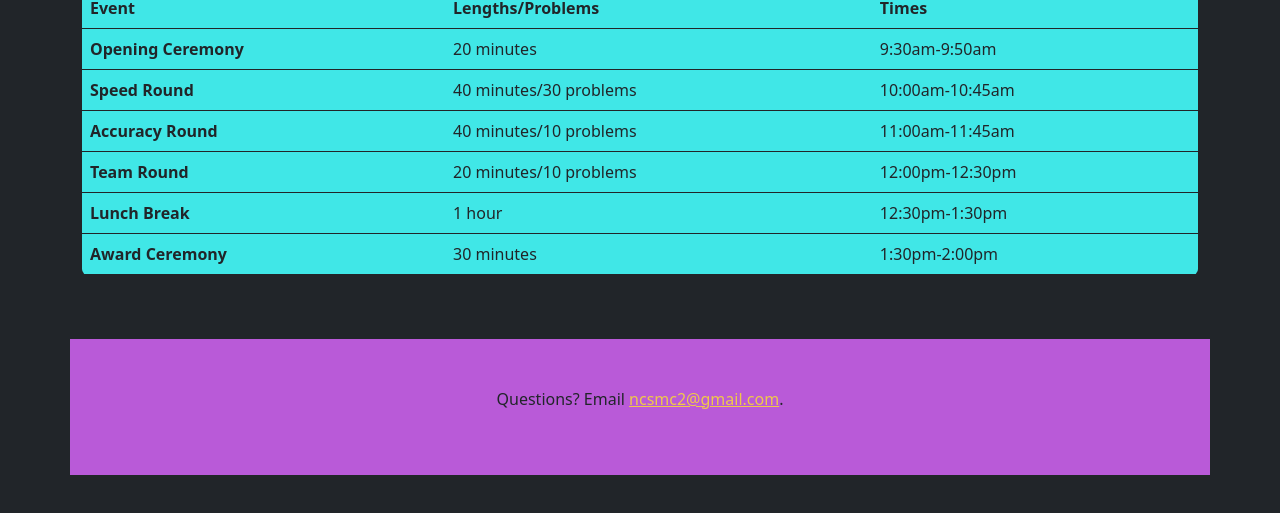
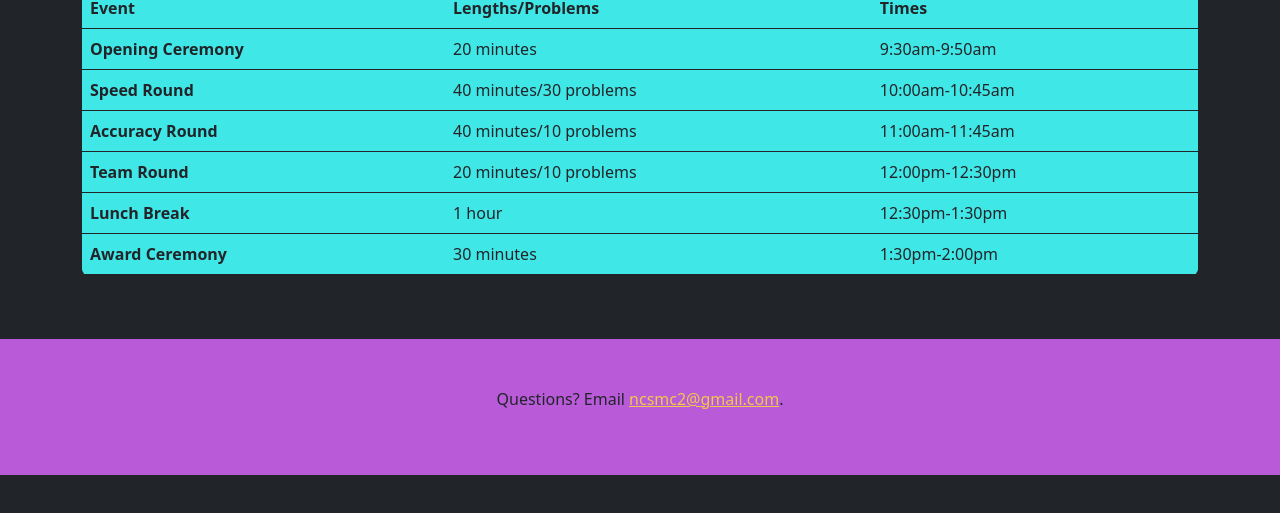
Before and after one commit to nc-smc-2/math-contest, a website: page schedule.html in a window 1280 px wide. Shown: the part 221-734 px from the top of the page. Drawn offline with nearby package versions, Linux system fonts and the light colour scheme.

Commit message:
Stop worrying about the section on bottom and fix everything

```diff
--- a/schedule.html
+++ b/schedule.html
@@ -100,11 +100,11 @@
 
 
 
-
-      <div class="bg-primary text-dark p-5 text-center container bottom-0">
+    <section class="bg-primary text-dark p-5 text-center">
+      <div class="container">
           <p>Questions? Email <a href="mailto:ncsmc2@gmail.com" class="link-warning">ncsmc2@gmail.com</a>.</p>
       </div>
-
+    </section>
     <script src="https://cdn.jsdelivr.net/npm/bootstrap@5.1.3/dist/js/bootstrap.bundle.min.js" integrity="sha384-ka7Sk0Gln4gmtz2MlQnikT1wXgYsOg+OMhuP+IlRH9sENBO0LRn5q+8nbTov4+1p" crossorigin="anonymous"></script>
 </body>
 </html>
```
